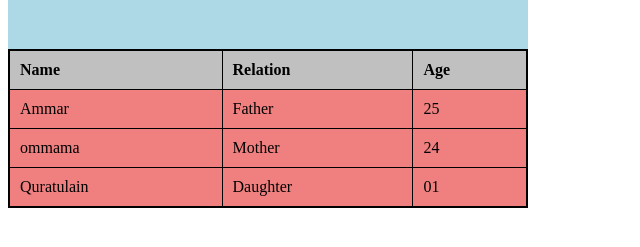
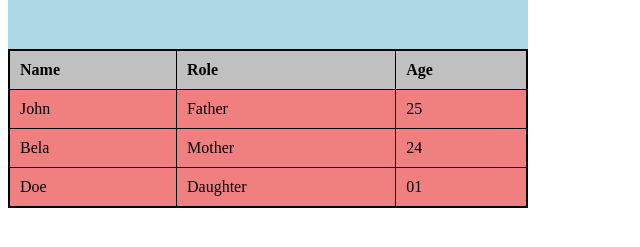
Before and after one commit to Ammarrrr/harvard, a plain HTML site: page index.html in a window 1280 px wide. Shown: the part 79-326 px from the top of the page, without its empty margins (0-640 px from the left). Drawn offline with Linux system fonts and the light colour scheme.

Commit message:
First Lecture

```diff
--- a/index.html
+++ b/index.html
@@ -11,21 +11,21 @@
         <table>
             <tr>
                 <th>Name</th>
-                <th>Relation</th>
+                <th>Role</th>
                 <th>Age</th>
             </tr>
             <tr>
-                <td>Ammar</td>
+                <td>John</td>
                 <td>Father</td>
                 <td>25</td>
             </tr>
             <tr>
-                <td>ommama</td>
+                <td>Bela</td>
                 <td>Mother</td>
                 <td>24</td>
             </tr>
             <tr>
-                <td>Quratulain</td>
+                <td>Doe</td>
                 <td>Daughter</td>
                 <td>01</td>
             </tr>
```
